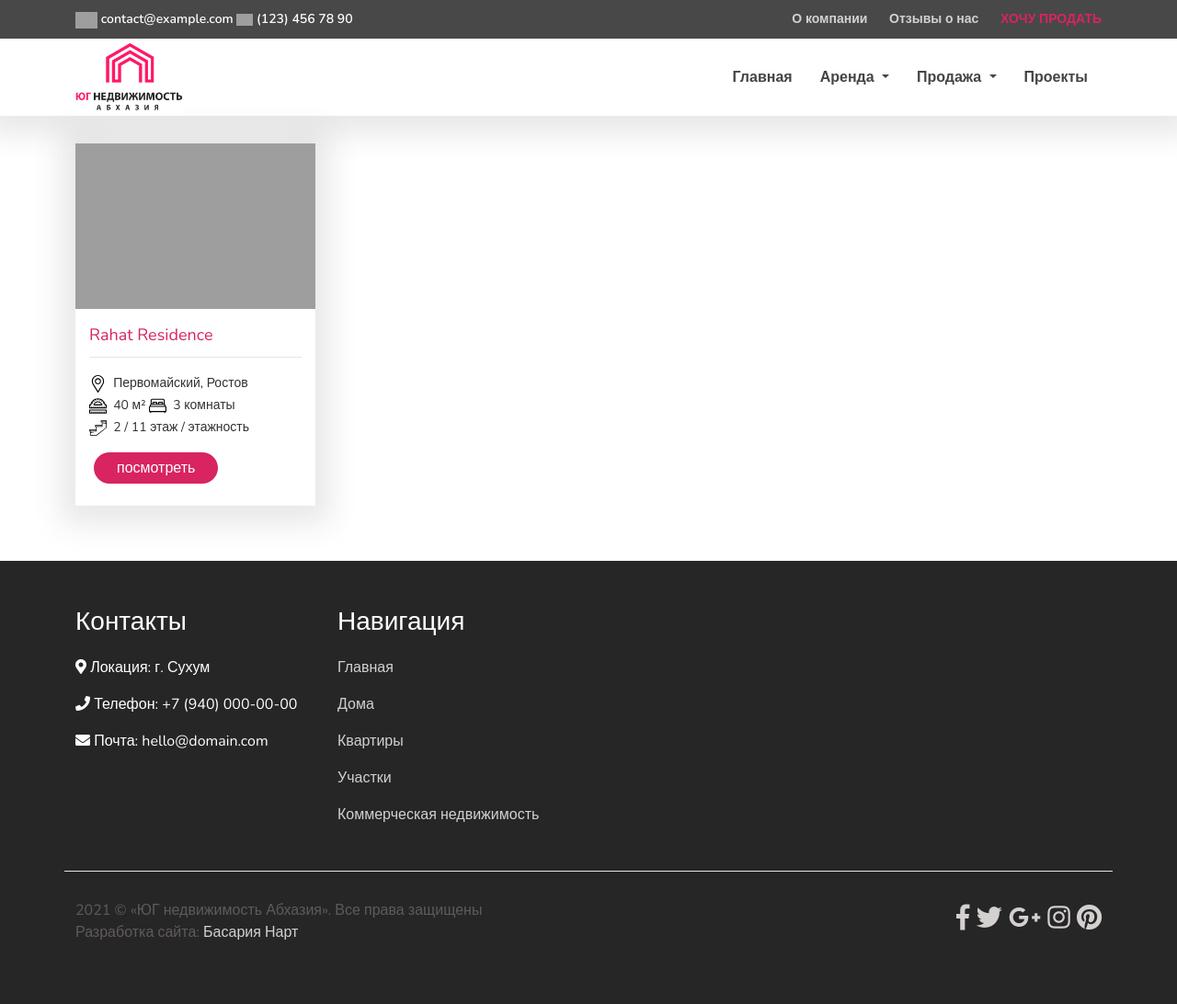
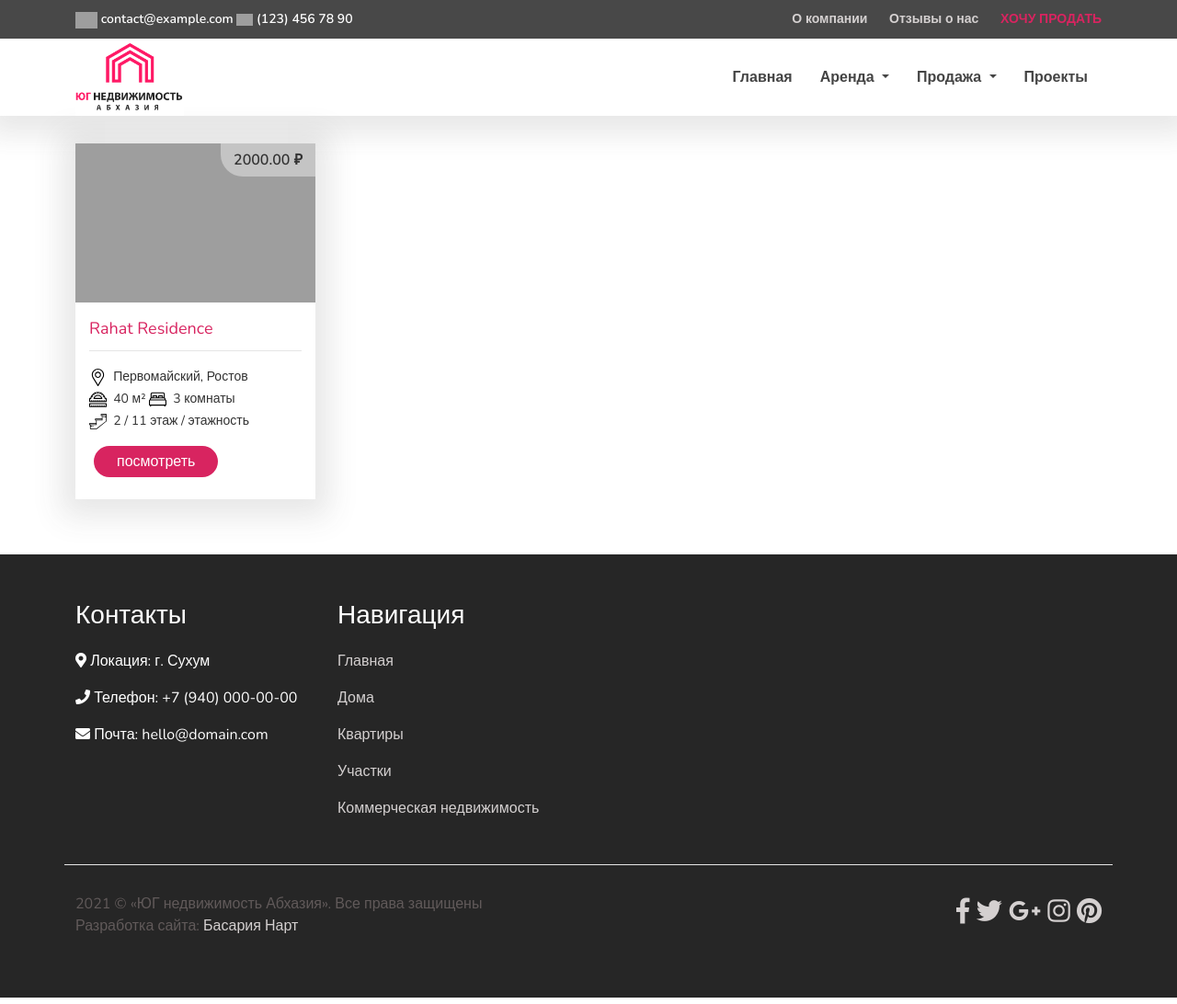
Before and after one commit to edzen12/AbhazRealDom, a Django app: page /kv-page/ in a window 1280 px wide. Shown: the whole page at 92% size. Run offline with Django 3.2, Linux system fonts and the light colour scheme; data comes from the database, SQL or seed files in the repository; some libraries are stand-ins or nearby versions; grey boxes are pictures that could not be loaded.

Commit message:
Настройка стилей сайта

```diff
--- a/templates/index.html
+++ b/templates/index.html
@@ -74,7 +74,9 @@
             {% if el.vip == 'Да' %}
             <div class="col-md-3 col-lg-3 col-12">
                 <div class="objects__content">
-                    <img src="{{el.image.url}}" class="img-fluid" style="height: 180px; object-fit: cover;">
+                <div class="objects__content-img" style="background: url({{ el.image.url }}); background-size: cover;">
+                <span class="objects__content-price">{{ el.price }} ₽</span>
+                </div>
                     <div class="objects__content-info">
                         <span class="objects__name">{{el.title}}</span>
                         <img class="objects__location-img" src="{% static 'img/placeholder.svg' %}">
--- a/templates/objpage.html
+++ b/templates/objpage.html
@@ -12,8 +12,10 @@
             {% for el in postrentsale %}
             <div class="col-md-3 col-lg-3 col-12">
                 <div class="objects__content">
-                    <img src="{{el.image.url}}" class="img-fluid" style="height: 180px; object-fit: cover;">
-                    <div class="objects__content-info">
+                  <div class="objects__content-img" style="background: url({{ el.image.url }}); background-size: cover;">
+                  <span class="objects__content-price">{{ el.price }} ₽</span>
+                  </div>
+                        <div class="objects__content-info">
                         <span class="objects__name">{{el.title}}</span>
                         <img class="objects__location-img" src="{% static 'img/placeholder.svg' %}">
                         <span class="objects__location">
--- a/templates/objpage_all.html
+++ b/templates/objpage_all.html
@@ -12,8 +12,10 @@
             {% for el in postrentsale %}
             <div class="col-md-3 col-lg-3 col-12">
                 <div class="objects__content">
-                    <img src="{{el.image.url}}" class="img-fluid" style="height: 180px; object-fit: cover;">
-                    <div class="objects__content-info">
+                  <div class="objects__content-img" style="background: url({{ el.image.url }}); background-size: cover;">
+                  <span class="objects__content-price">{{ el.price }} ₽</span>
+                  </div>
+                        <div class="objects__content-info">
                         <span class="objects__name">{{el.title}}</span>
                         <img class="objects__location-img" src="{% static 'img/placeholder.svg' %}">
                         <span class="objects__location">
--- a/templates/pages/postrentsale_detail.html
+++ b/templates/pages/postrentsale_detail.html
@@ -157,8 +157,10 @@
             {% for el in rentsale %}
             <div class="col-md-3 col-lg-3 col-12">
                 <div class="objects__content">
-                    <img src="{{el.image.url}}" class="img-fluid" style="height: 180px; object-fit: cover;">
-                    <div class="objects__content-info">
+                  <div class="objects__content-img" style="background: url({{ el.image.url }}); background-size: cover;">
+                  <span class="objects__content-price">{{ el.price }} ₽</span>
+                  </div>
+                        <div class="objects__content-info">
                         <span class="objects__name">{{el.title}}</span>
                         {% if el.region and el.city %}
                         <img class="objects__location-img" src="{% static 'img/placeholder.svg' %}">
```
